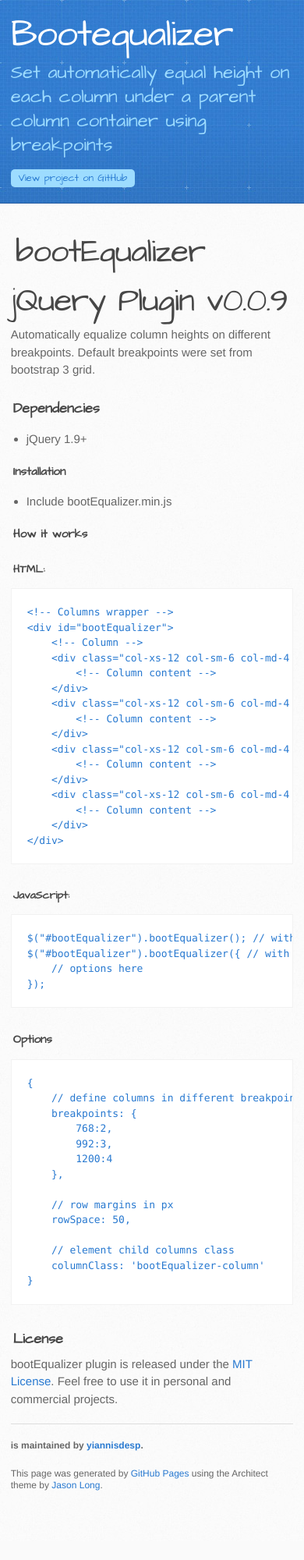
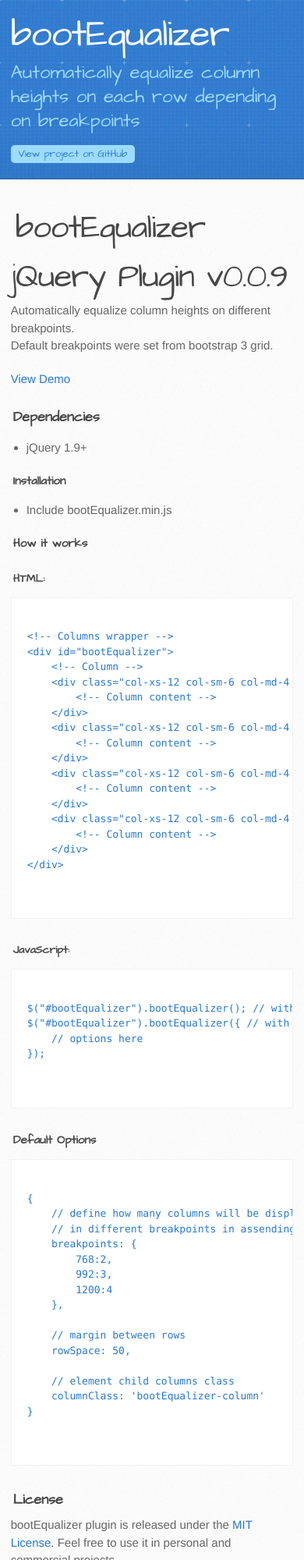
Before and after one commit to yiannisdesp/bootEqualizer, a plain HTML site: page docs/index.html in a window 390 px wide. Shown: the top 2000 px of the page at 78% size. Before the commit the page ends 1976 px from the top, so only its background shows below. Drawn offline with Linux system fonts and the light colour scheme.

Commit message:
updated doc index

```diff
--- a/docs/index.html
+++ b/docs/index.html
@@ -8,53 +8,44 @@
     <link rel="stylesheet" type="text/css" href="stylesheets/stylesheet.css" media="screen">
     <link rel="stylesheet" type="text/css" href="stylesheets/github-light.css" media="screen">
     <link rel="stylesheet" type="text/css" href="stylesheets/print.css" media="print">
-
     <!--[if lt IE 9]>
     <script src="//html5shiv.googlecode.com/svn/trunk/html5.js"></script>
     <![endif]-->
-
-    <title>Bootequalizer by yiannisdesp</title>
+    <title>bootEqualizer jQuery plugin</title>
   </head>
-
   <body>
     <header>
       <div class="inner">
-        <h1>Bootequalizer</h1>
-        <h2>Set automatically equal height on each column under a parent column container using breakpoints</h2>
+        <h1>bootEqualizer</h1>
+        <h2>Automatically equalize column heights on each row depending on breakpoints</h2>
         <a href="https://github.com/yiannisdesp/bootEqualizer" class="button"><small>View project on</small> GitHub</a>
       </div>
     </header>
-
     <div id="content-wrapper">
       <div class="inner clearfix">
         <section id="main-content">
           <h1>
           <a id="bootequalizer-jquery-plugin-v009" class="anchor" href="#bootequalizer-jquery-plugin-v009" aria-hidden="true"><span aria-hidden="true" class="octicon octicon-link"></span></a>bootEqualizer jQuery Plugin v0.0.9</h1>
-
-<p>Automatically equalize column heights on different breakpoints.
+          <p>Automatically equalize column heights on different breakpoints.<br>
           Default breakpoints were set from bootstrap 3 grid.</p>
-
+          <a href="demo">View Demo</a>
           <h3>
           <a id="dependencies" class="anchor" href="#dependencies" aria-hidden="true"><span aria-hidden="true" class="octicon octicon-link"></span></a>Dependencies</h3>
-
           <ul>
             <li>jQuery 1.9+</li>
           </ul>
-
           <h4>
           <a id="installation" class="anchor" href="#installation" aria-hidden="true"><span aria-hidden="true" class="octicon octicon-link"></span></a>Installation</h4>
-
           <ul>
             <li>Include bootEqualizer.min.js</li>
           </ul>
-
           <h4>
           <a id="how-it-works" class="anchor" href="#how-it-works" aria-hidden="true"><span aria-hidden="true" class="octicon octicon-link"></span></a>How it works</h4>
-
           <h5>
           <a id="html" class="anchor" href="#html" aria-hidden="true"><span aria-hidden="true" class="octicon octicon-link"></span></a>HTML:</h5>
-
-<pre><code>&lt;!-- Columns wrapper --&gt;
+          <pre>
+<code>
+&lt;!-- Columns wrapper --&gt;
 &lt;div id="bootEqualizer"&gt;
     &lt;!-- Column --&gt;
     &lt;div class="col-xs-12 col-sm-6 col-md-4 col-lg-3 bootEqualizer-column"&gt;
@@ -70,42 +61,43 @@ Default breakpoints were set from bootstrap 3 grid.</p>
         &lt;!-- Column content --&gt;
     &lt;/div&gt;
 &lt;/div&gt;
-</code></pre>
-
+</code>
+          </pre>
           <h5>
           <a id="javascript" class="anchor" href="#javascript" aria-hidden="true"><span aria-hidden="true" class="octicon octicon-link"></span></a>JavaScript:</h5>
-
-<pre><code>$("#bootEqualizer").bootEqualizer(); // with default options
+          <pre>
+<code>
+$("#bootEqualizer").bootEqualizer(); // with default options
 $("#bootEqualizer").bootEqualizer({ // with custom options
     // options here
 });
-</code></pre>
-
+</code>
+          </pre>
           <h4>
-<a id="options" class="anchor" href="#options" aria-hidden="true"><span aria-hidden="true" class="octicon octicon-link"></span></a>Options</h4>
-
-<pre><code>{
-    // define columns in different breakpoints in assending order
+          <a id="options" class="anchor" href="#options" aria-hidden="true"><span aria-hidden="true" class="octicon octicon-link"></span></a>Default Options</h4>
+          <pre>
+          <code>
+{
+    // define how many columns will be displayed
+    // in different breakpoints in assending order
     breakpoints: {
         768:2,
         992:3,
         1200:4
     },
 
-    // row margins in px
+    // margin between rows
     rowSpace: 50,
 
     // element child columns class
     columnClass: 'bootEqualizer-column'
 }
-</code></pre>
-
+          </code>
+          </pre>
           <h3>
           <a id="license" class="anchor" href="#license" aria-hidden="true"><span aria-hidden="true" class="octicon octicon-link"></span></a>License</h3>
-
           <p>bootEqualizer plugin is released under the <a href="http://en.wikipedia.org/wiki/MIT_License">MIT License</a>. Feel free to use it in personal and commercial projects.</p>
         </section>
-
         <aside id="sidebar">
           <a href="https://github.com/yiannisdesp/bootEqualizer/zipball/master" class="button">
             <small>Download</small>
@@ -115,14 +107,11 @@ $("#bootEqualizer").bootEqualizer({ // with custom options
             <small>Download</small>
             .tar.gz file
           </a>
-
           <p class="repo-owner"><a href="https://github.com/yiannisdesp/bootEqualizer"></a> is maintained by <a href="https://github.com/yiannisdesp">yiannisdesp</a>.</p>
-
           <p>This page was generated by <a href="https://pages.github.com">GitHub Pages</a> using the Architect theme by <a href="https://twitter.com/jasonlong">Jason Long</a>.</p>
         </aside>
       </div>
     </div>
 
-
   </body>
 </html>
```
Lines whose indentation alone changed are shown as unchanged.
